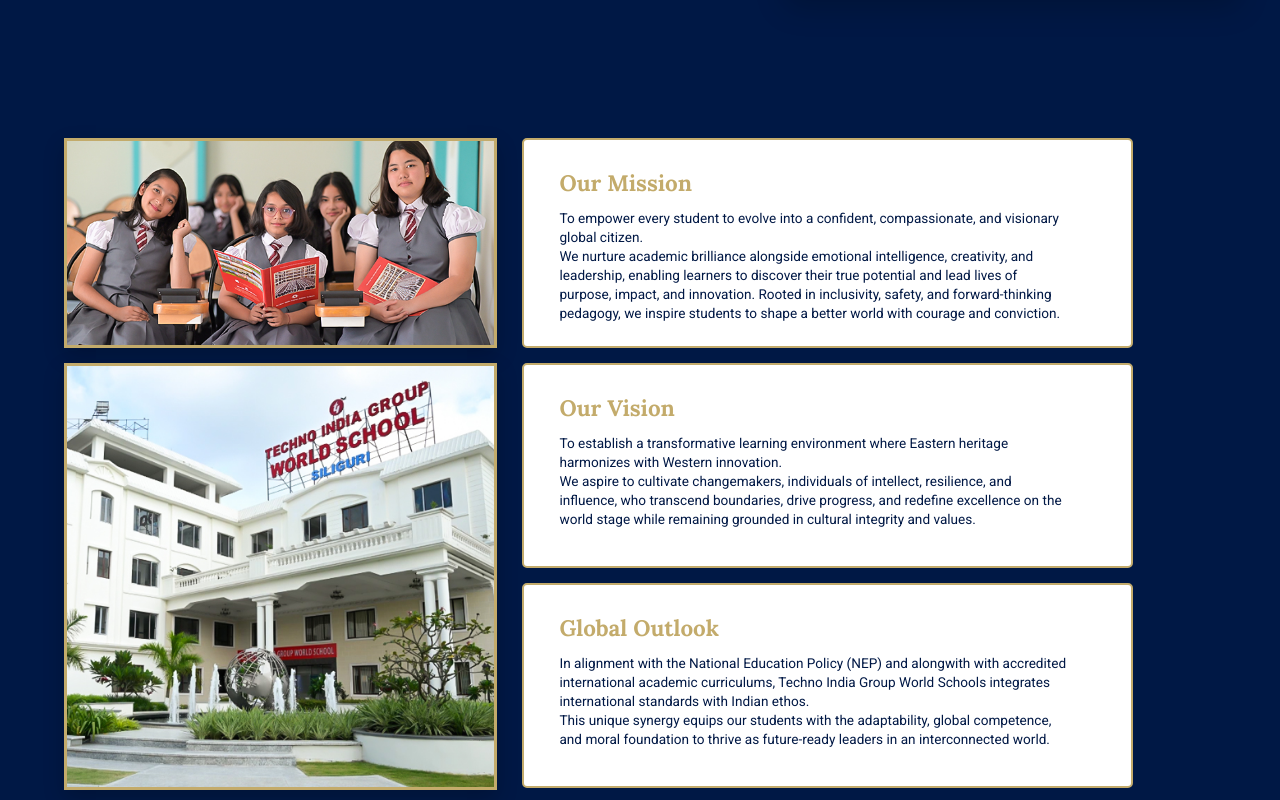
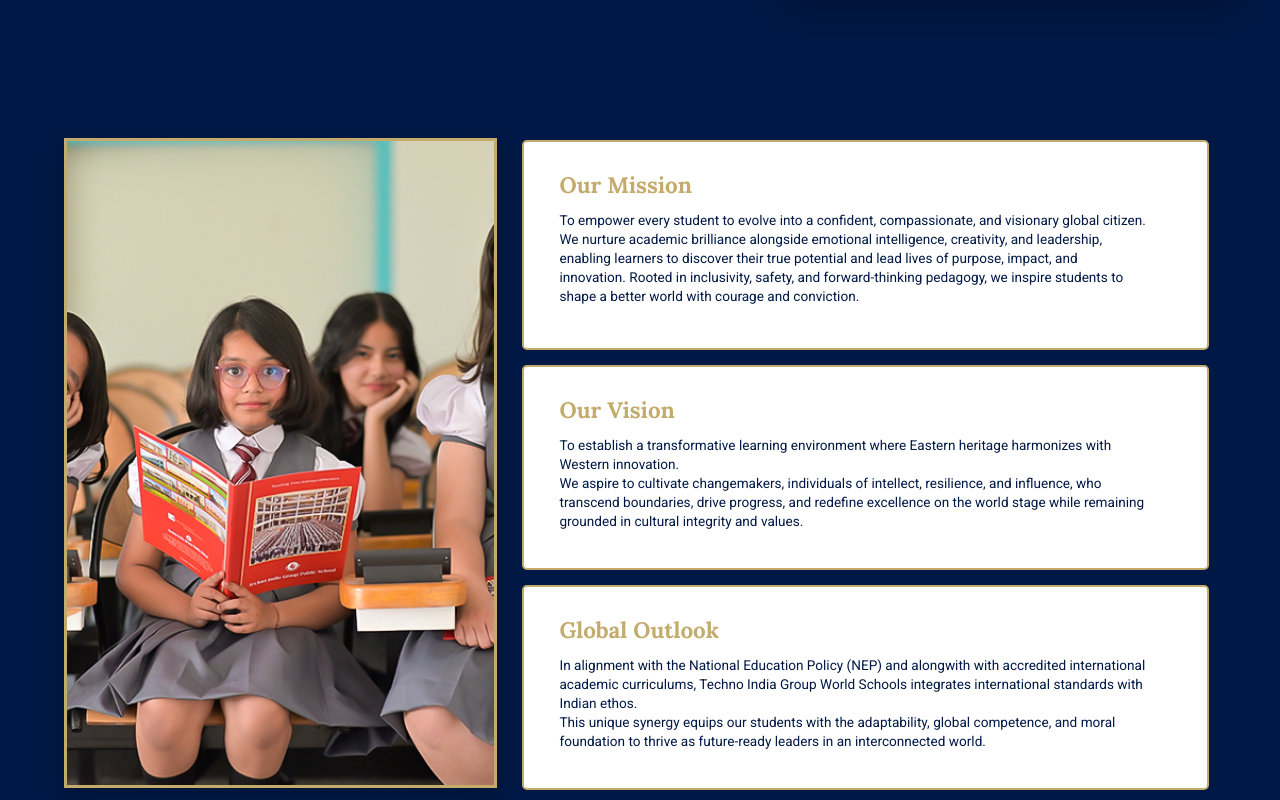
Before and after one commit to TigWorldSchools/tigws-siliguri, a React (Create React App) app: page / in a window 1280 px wide. Shown: the part 1460-2260 px from the top of the page. Built offline with nearby package versions, Linux system fonts and the light colour scheme.

Commit message:
Mission and Vission Section design problem fixed.

```diff
--- a/src/components/MainMissionSection.css
+++ b/src/components/MainMissionSection.css
@@ -1,3 +1,5 @@
+
+
 /* Override styles for MainMissionSection */
 .main-mission .mission-left {
   flex: 1;
@@ -6,22 +8,15 @@
   align-items: center;
   height: auto;
   gap: 15px;
+
 }
 
 .main-mission .mission-image {
   width: 100%;
-  height: 280px;
+  height: 605px;
   object-fit: cover;
   border: 3px solid #C3AB6B;
   box-shadow: 0 8px 20px rgba(0, 0, 0, 0.2);
-}
-
-.main-mission .mission-image:first-child {
-  height: 280px;
-}
-
-.main-mission .mission-image:last-child {
-  height: 367px;
 }
 
 .main-mission .mission-card {
@@ -30,13 +25,14 @@
   border-radius: 5px;
   padding: 25px 30px;
   position: relative;
-  width: 88%;
+  width: 99%;
   box-shadow: none;
   height: auto;
   min-height: 180px;
   display: flex;
   flex-direction: column;
   justify-content: flex-start;
+
 }
 
 .main-mission .card-content {
@@ -88,17 +84,15 @@
 /* MacBook Air specific resolution */
 @media (max-width: 1440px) and (min-width: 993px) {
   .main-mission .mission-left {
-    height: 645px;
+    height: auto;
     justify-content: space-between;
   }
 
-  .main-mission .mission-image:first-child {
-    height: 210px;
+  .main-mission .mission-image {
+    height: 650px;
   }
 
-  .main-mission .mission-image:last-child {
-    height: 427px;
-  }
+
 
   .main-mission .mission-right {
     height: 645px !important;
--- a/src/components/MainMissionSection.jsx
+++ b/src/components/MainMissionSection.jsx
@@ -14,13 +14,8 @@
       <div className="mission-container">
         <div className="mission-left">
           <img
-            src="/img/about/mission_vision.jpg"
+            src="/img/about/our_mission_image.jpg"
             alt="TIGWS Mission"
-            className="mission-image"
-          />
-          <img
-            src="/img/about/first_pic.jpg"
-            alt="TIGWS Vision"
             className="mission-image"
           />
         </div>
--- a/src/components/ResponsiveHomepage.css
+++ b/src/components/ResponsiveHomepage.css
@@ -55,7 +55,7 @@
   }
 
   .main-mission .mission-image {
-    height: 200px !important;
+    height: auto !important;
   }
 
   /* Campuses Section */
@@ -154,7 +154,7 @@
   }
 
   .main-mission .mission-image {
-    height: 240px;
+    height: auto;
   }
 
   /* Campuses Section */
```
Also changed, not shown: public/img/about/mission_vision.jpg (deleted), public/img/about/our_mission_image.jpg (added).
